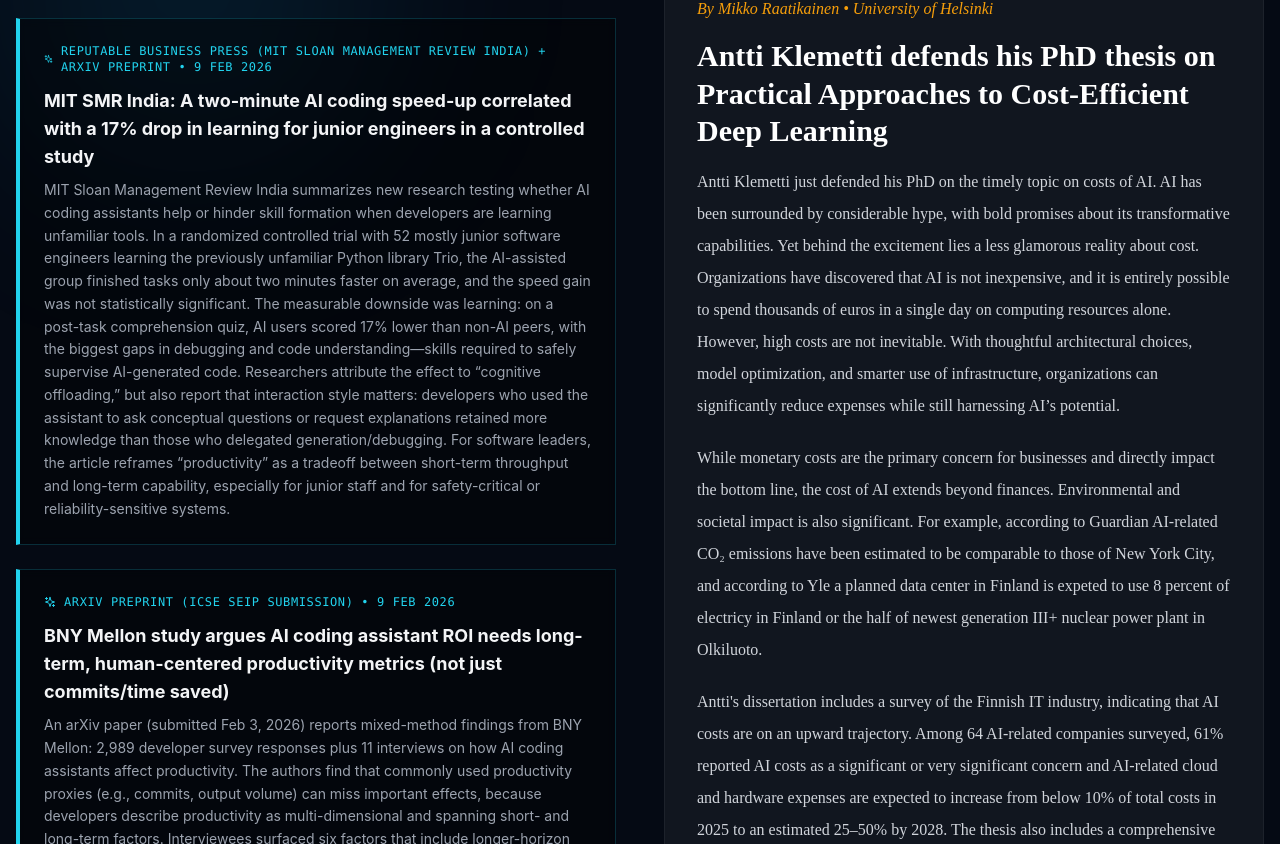
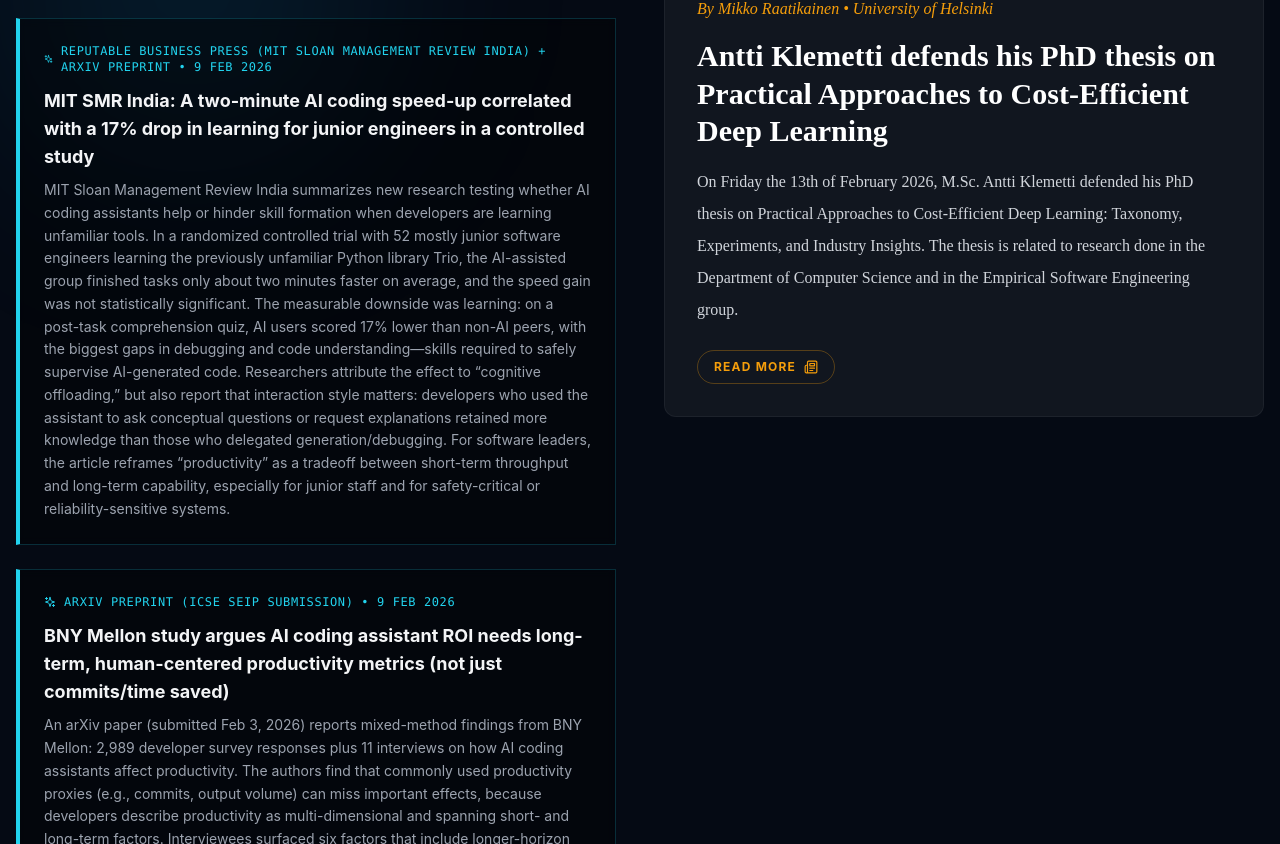
Before and after one commit to FuturesofSoftwareWork/FuturesofSoftwareWork, a React (Vite) app: page / in a window 1280 px wide. Shown: the part 1756-2600 px from the top of the page. Built offline with nearby package versions, Linux system fonts and the light colour scheme.

Commit message:
"Updated links in expert insight articles"

```diff
--- a/src/components/ContentDrawer.tsx
+++ b/src/components/ContentDrawer.tsx
@@ -316,7 +316,7 @@
           rel="noopener noreferrer"
           className="mt-8 inline-flex items-center gap-2 text-neon-gold hover:text-white border border-neon-gold/50 px-6 py-3 rounded-full hover:bg-neon-gold/20 transition-all text-sm font-bold uppercase tracking-widest"
         >
-          Read Full Article <ExternalLink size={14} />
+          Link to Original Article <ExternalLink size={14} />
         </a>
       )}
     </>
--- a/src/components/ContentStream.tsx
+++ b/src/components/ContentStream.tsx
@@ -27,8 +27,9 @@
   );
   const closeDrawer = useCallback(() => setDrawerContent(null), []);
 
-  const [activeCategory, setActiveCategory] =
-    useState<AISignalCategory | null>(null);
+  const [activeCategory, setActiveCategory] = useState<AISignalCategory | null>(
+    null,
+  );
 
   const [visibleCount, setVisibleCount] = useState(SIGNALS_PER_PAGE);
 
@@ -138,10 +139,13 @@
 
                 {visibleCount < filteredSignals.length && (
                   <button
-                    onClick={() => setVisibleCount((prev) => prev + SIGNALS_PER_PAGE)}
+                    onClick={() =>
+                      setVisibleCount((prev) => prev + SIGNALS_PER_PAGE)
+                    }
                     className="w-full py-3 text-sm font-mono text-hologram-cyan border border-hologram-cyan/30 hover:bg-hologram-cyan/10 transition-all"
                   >
-                    Show more ({filteredSignals.length - visibleCount} remaining)
+                    Show more ({filteredSignals.length - visibleCount}{" "}
+                    remaining)
                   </button>
                 )}
               </div>
@@ -168,26 +172,22 @@
                   initial={{ opacity: 0, y: 20 }}
                   whileInView={{ opacity: 1, y: 0 }}
                   viewport={{ once: true }}
-                  className="bg-white/5 p-8 rounded-xl border border-white/5 hover:border-neon-gold/30 transition-all hover:bg-white/10"
+                  onClick={() =>
+                    setDrawerContent({ type: "insight", data: insight })
+                  }
+                  className="bg-white/5 p-8 rounded-xl border border-white/5 hover:border-neon-gold/30 transition-all hover:bg-white/10 cursor-pointer group"
                 >
                   <div className="flex items-center gap-2 mb-4 text-neon-gold font-serif italic">
                     By {insight.author} &bull; {insight.authorRole}
                   </div>
-                  <h3 className="text-3xl font-serif font-bold text-white mb-4 leading-tight">
+                  <h3 className="text-3xl font-serif font-bold text-white mb-4 leading-tight group-hover:text-neon-gold transition-colors">
                     {insight.title}
                   </h3>
                   <div className="prose prose-invert max-w-none text-gray-300 font-serif leading-loose">
-                    {insight.paragraphs.map((paragraph, pIndex) => (
-                      <p key={pIndex}>{paragraph}</p>
-                    ))}
+                    <p>{insight.excerpt}</p>
                   </div>
-                  <button
-                    onClick={() =>
-                      setDrawerContent({ type: "insight", data: insight })
-                    }
-                    className="mt-8 text-neon-gold hover:text-white font-bold uppercase text-xs tracking-widest flex items-center gap-2 border border-neon-gold/50 px-6 py-3 rounded-full hover:bg-neon-gold/20 transition-all"
-                  >
-                    Read Full Article <Newspaper size={16} />
+                  <button className="mt-6 text-neon-gold hover:text-white font-bold uppercase text-xs tracking-widest flex items-center gap-2 border border-neon-gold/30 px-4 py-2 rounded-full hover:bg-neon-gold/20 transition-all">
+                    Read More <Newspaper size={14} />
                   </button>
                 </motion.article>
               ))}
```
Lines whose indentation alone changed are shown as unchanged.
